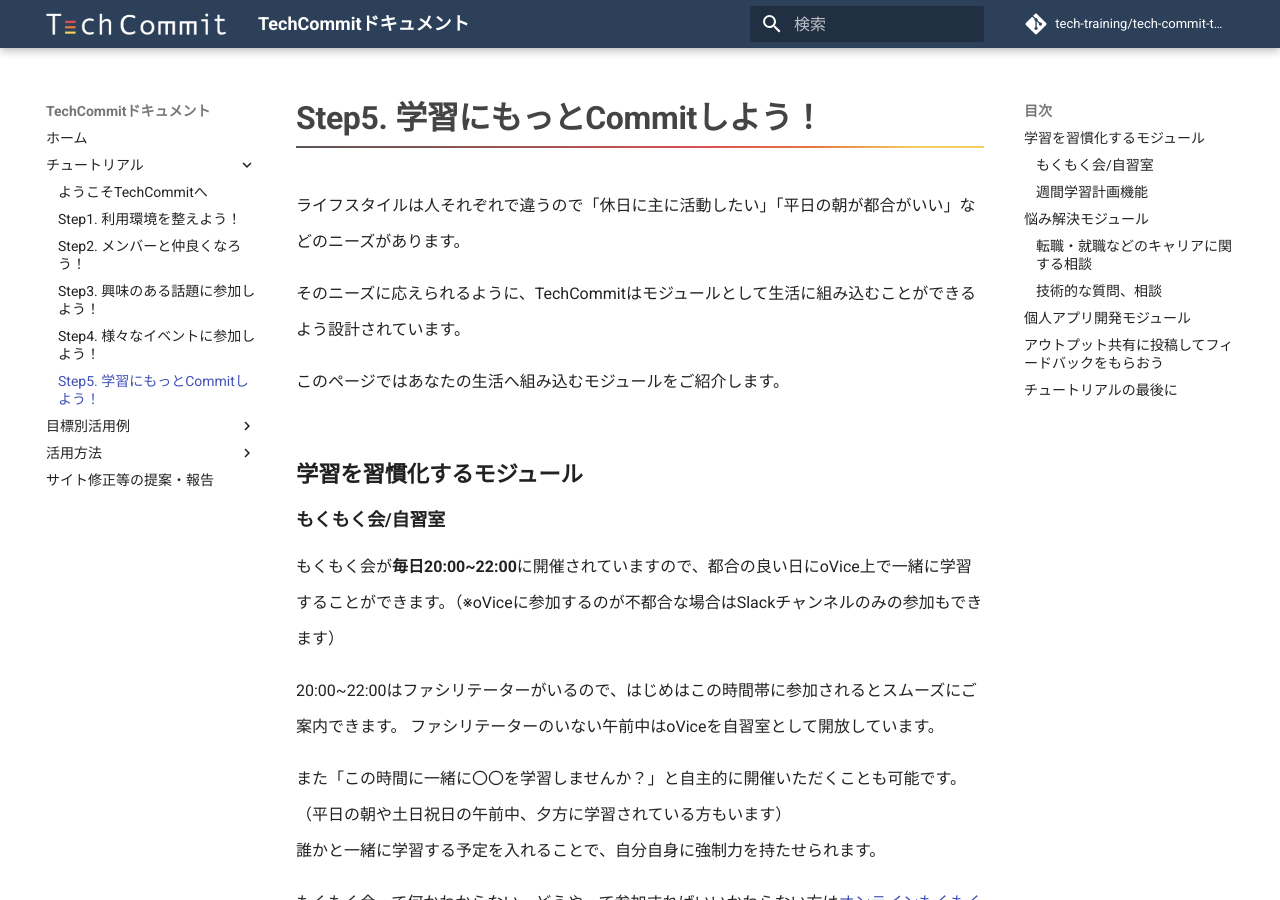
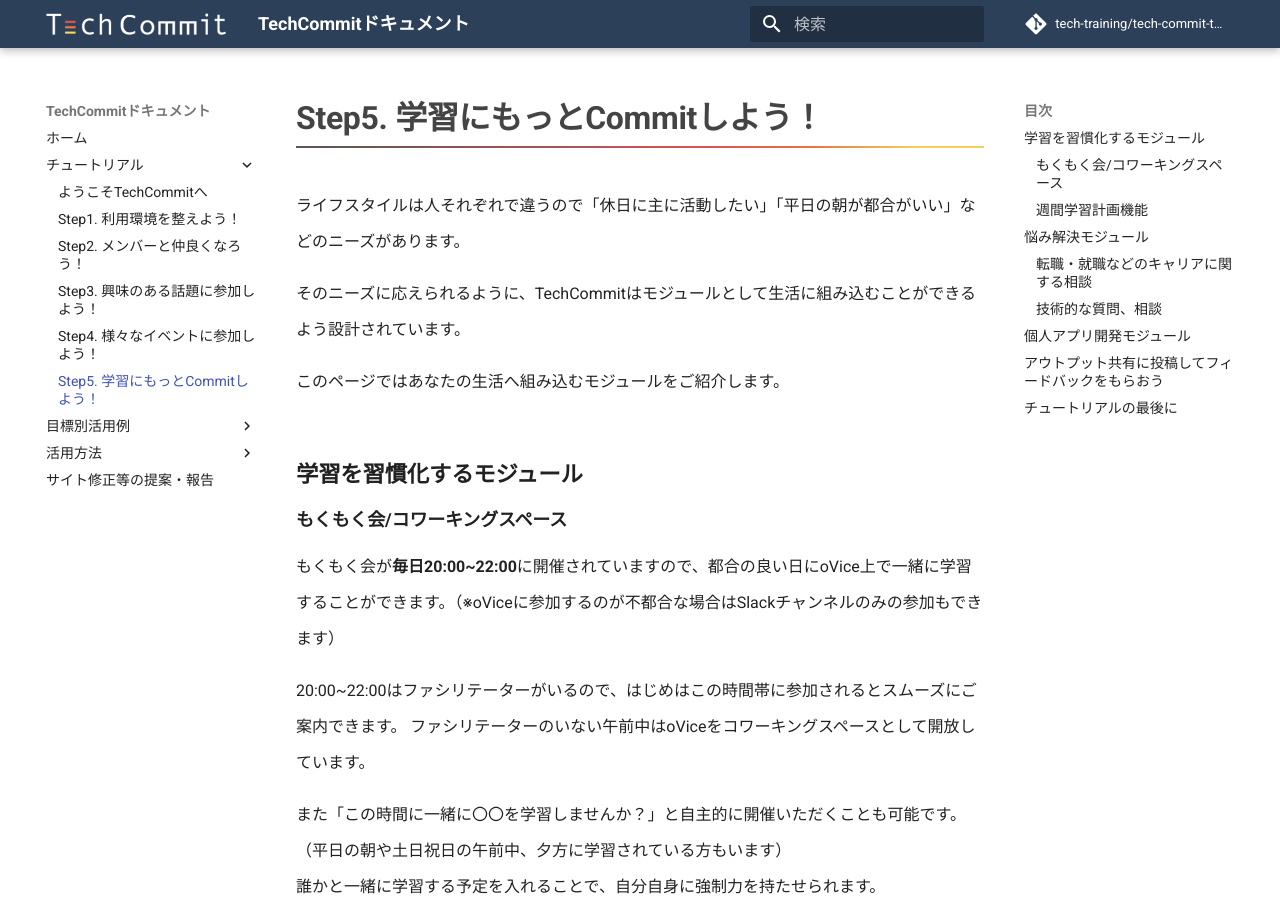
Before and after one commit to tech-training/tech-commit-doc, an MkDocs documentation site: the page built from docs/tutorial/include-techcommit-in-your-life.md, in a window 1280 px wide and 900 px high. Built offline with MkDocs 1.6.1 and Material for MkDocs 9.7.7, drawn with Linux system fonts in a browser that asks for light colours; comment, search, counter and statistics services are not loaded.

Commit message:
文言の修正や画像の追加
・「自習室」→「コワーキングスペース」
・ハイパーリンクの追加
・oViceのプロフィール設定画像の追加

```diff
--- a/docs/mokumoku.md
+++ b/docs/mokumoku.md
@@ -2,7 +2,7 @@
 IT業界の勉強会でよく聞く「もくもく会」ですが、馴染みのない方もいるでしょう。
 一言でいえば、もくもく会とは「**自習型の勉強会**」を総称した呼び方です。
 
-一般的に、各自で学習したい内容や教材を持ち込んで学習を進める、いわば学習塾等にある自習室のようなものです。
+一般的に、各自で学習したい内容や教材を持ち込んで学習を進める、いわば学習塾等にあるコワーキングスペースのようなものです。
 技術的なテーマを決めている場合もあれば自由に実施する場合もあります。
 
 ## TechCommitのオンラインもくもく会の活用法
@@ -75,7 +75,7 @@
 **Q. マイクがないとダメ？**
 **A. テキスト（Slack）のみの参加も可能です。**
 
-1. oViceに参加して自習室のような雰囲気を体感しながらSlackだけでコミュニケーションをとる。
+1. oViceに参加してコワーキングスペースのような雰囲気を体感しながらSlackだけでコミュニケーションをとる。
 2. oViceに参加しないでSlackだけでコミュニケーションをとりながら同じ時間を共有して学習する。
 
 どちらも歓迎しますので、ご自身のスタイルに合わせてご参加ください。
@@ -100,7 +100,7 @@
 <br>
 
 **Q. 学習で対応している技術は？**
-**A. 基本的には「自習室」という扱いのため、どんな技術の学習をされても問題ありません。**
+**A. 基本的には「コワーキングスペース」という扱いのため、どんな技術の学習をされても問題ありません。**
 
 ファシリテーターにも得意分野がありますが、特定の分野の得意なファシリテーターが参加する日に参加すると問題解決などは行いやすいでしょう。
 
@@ -113,8 +113,10 @@
 oVice入室などの案内は毎回 **#20_もくもく部屋** チャンネルで行いますので、利用する場合は参加しておきましょう。
 
 ### oViceのマイプロフィールを設定する
-もくもく会の開催はoVice（オヴィス）というビデオ通話ツールで行います。
+もくもく会の開催は[oVice（オヴィス）](というビデオ通話ツールで行います。
 基本的にoVice上の名前を**Slack上の表示名**と合わせていただくようお願いしています。
+
+![oViceプロフィール設定](images/mokumoku/ovice-profile-setting.png)
 
 名前を固定で設定したり、アイコン等各種設定をする場合にはoViceのプロフィールから変更できます。
 会員登録をしておけば入室のたびに変更しなくて済むようになります。
--- a/docs/tutorial/include-techcommit-in-your-life.md
+++ b/docs/tutorial/include-techcommit-in-your-life.md
@@ -5,11 +5,11 @@
 このページではあなたの生活へ組み込むモジュールをご紹介します。
 
 ## 学習を習慣化するモジュール
-### もくもく会/自習室
+### もくもく会/コワーキングスペース
 もくもく会が**毎日20:00~22:00**に開催されていますので、都合の良い日にoVice上で一緒に学習することができます。（※oViceに参加するのが不都合な場合はSlackチャンネルのみの参加もできます）
 
 20:00~22:00はファシリテーターがいるので、はじめはこの時間帯に参加されるとスムーズにご案内できます。
-ファシリテーターのいない午前中はoViceを自習室として開放しています。
+ファシリテーターのいない午前中はoViceをコワーキングスペースとして開放しています。
 
 また「この時間に一緒に〇〇を学習しませんか？」と自主的に開催いただくことも可能です。（平日の朝や土日祝日の午前中、夕方に学習されている方もいます）
 誰かと一緒に学習する予定を入れることで、自分自身に強制力を持たせられます。
```
Also changed, not shown: docs/index.md (+4 -4 lines), 1 other file.
